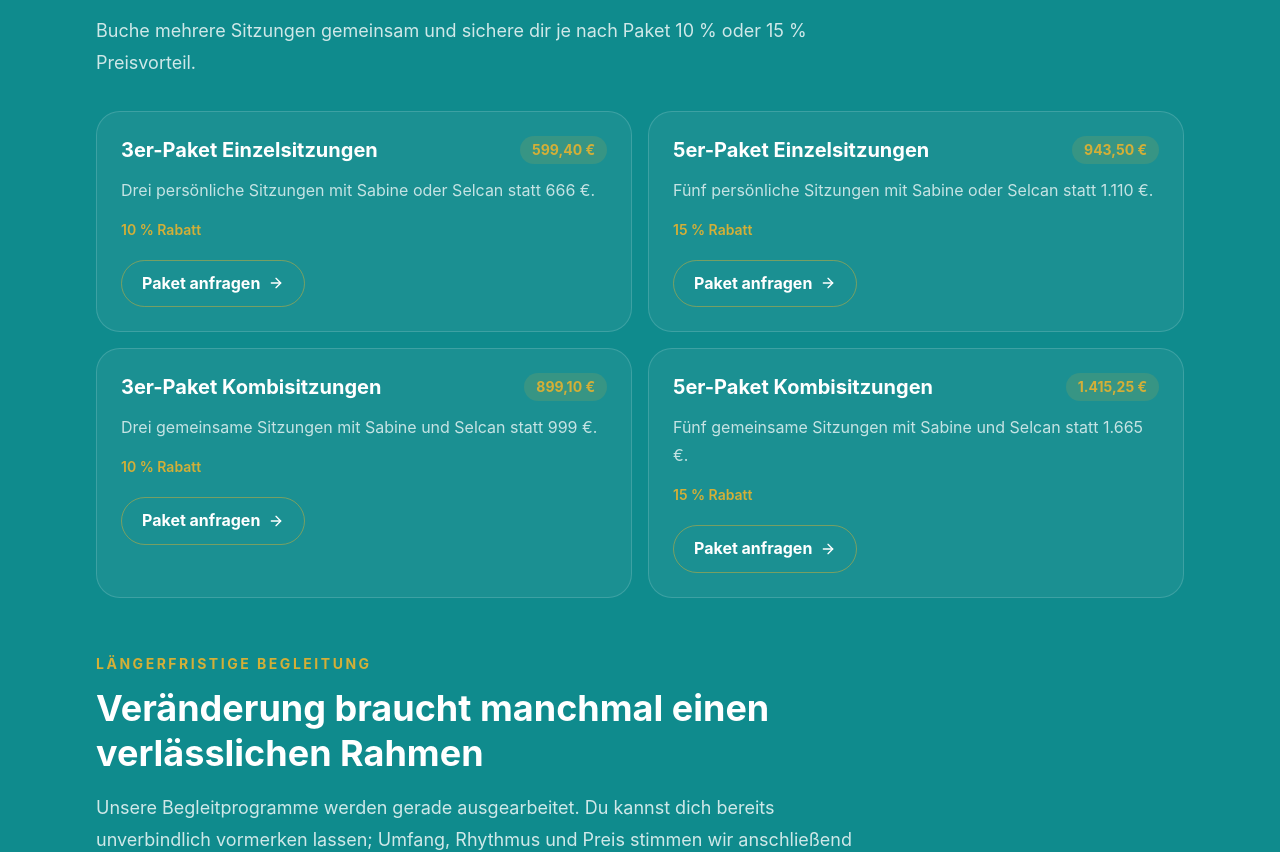
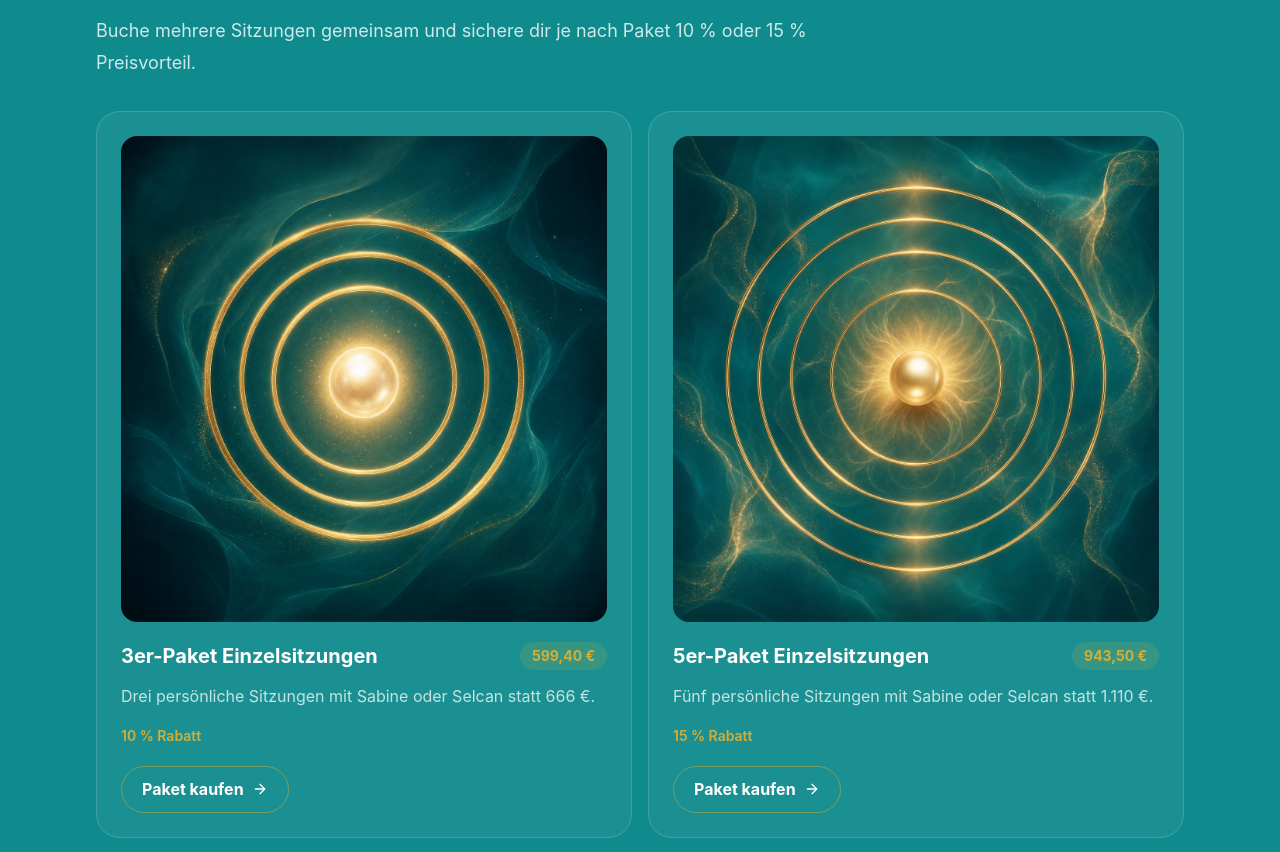
Before and after one commit to Enis1109/spirithealing, a React (Vite) app: page /termin-buchen in a window 1280 px wide. Shown: the part 1280-2132 px from the top of the page. Built offline with nearby package versions, Linux system fonts and the light colour scheme.

Commit message:
Connect package purchases and images

```diff
--- a/src/sections/BookingHub.jsx
+++ b/src/sections/BookingHub.jsx
@@ -8,8 +8,21 @@ const bookingLinks = {
     firstSabine: "https://calendly.com/spirit-healing/einzelsitzung-sabine",
     firstSelcan: "https://calendly.com/selcan1975/erstsitzung-selcan",
     combinedFirst: "https://calendly.com/d/ct8z-zk5-7yc/gemeinsame-erstsitzung",
-    packages: "/kontakt",
 };
+
+const packageCheckoutLinks = [
+    "https://buy.stripe.com/aFa7sN3FwbSB6p52Bh83C03",
+    "https://buy.stripe.com/eVq28t0tk1dXdRx1xd83C02",
+    "https://buy.stripe.com/8x25kF6RIg8ReVB8ZF83C01",
+    "https://buy.stripe.com/28EbJ36RIaOxdRx3Fl83C00",
+];
+
+const packageImages = [
+    "/images/packages/3er-einzelsitzungen.jpg",
+    "/images/packages/5er-einzelsitzungen.jpg",
+    "/images/packages/3er-kombisitzungen.jpg",
+    "/images/packages/5er-kombisitzungen.jpg",
+];
 
 const copy = {
     de: {
@@ -81,7 +94,7 @@ const copy = {
             { title: "3er-Paket Kombisitzungen", basis: "899,10 €", discount: "10 % Rabatt", text: "Drei gemeinsame Sitzungen mit Sabine und Selcan statt 999 €." },
             { title: "5er-Paket Kombisitzungen", basis: "1.415,25 €", discount: "15 % Rabatt", text: "Fünf gemeinsame Sitzungen mit Sabine und Selcan statt 1.665 €." },
         ],
-        packageCta: "Paket anfragen",
+        packageCta: "Paket kaufen",
     },
     tr: {
         eyebrow: "Randevu al",
@@ -152,7 +165,7 @@ const copy = {
             { title: "3'lü ortak seans paketi", basis: "899,10 €", discount: "%10 indirim", text: "Sabine ve Selcan ile üç ortak seans; 999 € yerine." },
             { title: "5'li ortak seans paketi", basis: "1.415,25 €", discount: "%15 indirim", text: "Sabine ve Selcan ile beş ortak seans; 1.665 € yerine." },
         ],
-        packageCta: "Paket hakkında bilgi al",
+        packageCta: "Paketi satın al",
     },
 };
 
@@ -210,8 +223,14 @@ export const BookingHub = () => {
                     <p className="mt-4 text-lg leading-8 text-white/80">{content.packagesIntro}</p>
                 </div>
                 <div className="grid gap-4 sm:grid-cols-2">
-                    {content.packages.map((item) => (
+                    {content.packages.map((item, index) => (
                         <article key={item.title} className="rounded-3xl border border-white/15 bg-white/[0.05] p-6">
+                            <img
+                                src={packageImages[index]}
+                                alt={item.title}
+                                className="mb-5 aspect-square w-full rounded-2xl object-cover"
+                                loading="lazy"
+                            />
                             <div className="flex flex-wrap items-start justify-between gap-3">
                                 <h3 className="text-xl font-bold">{item.title}</h3>
                                 <span className="rounded-full bg-primary/15 px-3 py-1 text-sm font-bold text-primary">{item.basis}</span>
@@ -219,7 +238,7 @@ export const BookingHub = () => {
                             <p className="mt-3 leading-7 text-white/75">{item.text}</p>
                             <p className="mt-4 text-sm font-semibold text-primary">{item.discount}</p>
                             <a
-                                href={bookingLinks.packages}
+                                href={packageCheckoutLinks[index]}
                                 className="mt-5 inline-flex min-h-11 items-center justify-center gap-2 rounded-full border border-primary/50 px-5 py-2.5 font-bold text-white transition hover:bg-primary hover:text-primary-foreground"
                             >
                                 {content.packageCta}<ArrowRight className="h-4 w-4" aria-hidden="true" />
```
